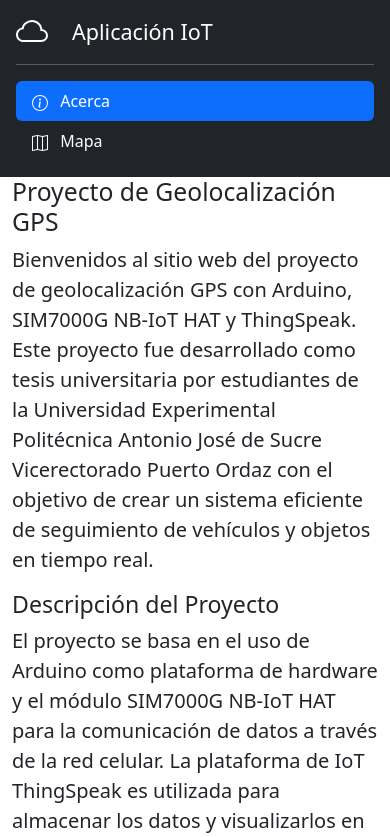
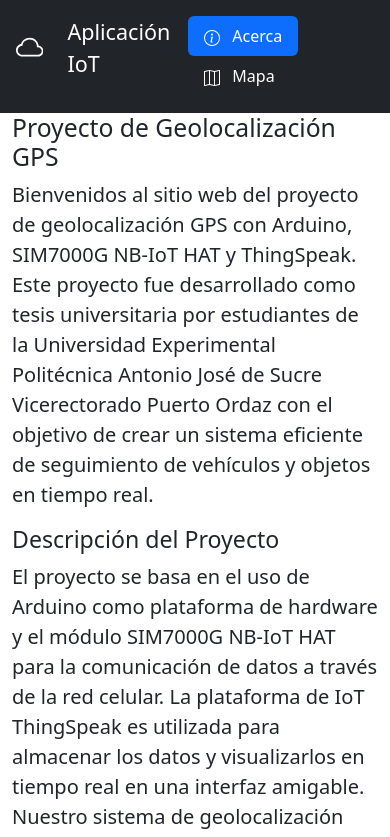
Before and after one commit to yarlyn28/gps-web, a plain HTML site: page index.html in a window 390 px wide. Shown: the top 837 px of the page. Drawn offline with nearby package versions, Linux system fonts and the light colour scheme; no server answers.

Commit message:
fix: layout de la navbar

```diff
--- a/index.html
+++ b/index.html
@@ -19,19 +19,21 @@
   <link rel="stylesheet" href="style.css">
 </head>
 
-<body class="">
+<body class="bg-body">
   <div class="container-lg vh-100">
-    <div class="row vh-100">
-      <aside id="default-sidebar" class="col-lg-3 flex flex-column flex-shrink-0 p-3 text-bg-dark height-100"
-        aria-label="Sidebar">
-        <div class="d-flex align-items-center mb-3 mb-md-0 me-md-auto text-white text-decoration-none">
-          <svg xmlns="http://www.w3.org/2000/svg" width="32" height="32" fill="currentColor" class="bi bi-cloud me-4" viewBox="0 0 16 16">
-  <path d="M4.406 3.342A5.53 5.53 0 0 1 8 2c2.69 0 4.923 2 5.166 4.579C14.758 6.804 16 8.137 16 9.773 16 11.569 14.502 13 12.687 13H3.781C1.708 13 0 11.366 0 9.318c0-1.763 1.266-3.223 2.942-3.593.143-.863.698-1.723 1.464-2.383zm.653.757c-.757.653-1.153 1.44-1.153 2.056v.448l-.445.049C2.064 6.805 1 7.952 1 9.318 1 10.785 2.23 12 3.781 12h8.906C13.98 12 15 10.988 15 9.773c0-1.216-1.02-2.228-2.313-2.228h-.5v-.5C12.188 4.825 10.328 3 8 3a4.53 4.53 0 0 0-2.941 1.1z"/>
+    <div class="row h-100">
+      <aside id="default-sidebar" class="col-lg-3 d-flex flex-column p-3 text-bg-dark" aria-label="Sidebar">
+        <navbar class="d-flex flex-row justify-content-between flex-lg-column .justify-content-lg-start">
+          <header class="d-flex align-items-center mb-3 mb-md-0 me-md-auto text-white text-decoration-none">
+            <svg xmlns="http://www.w3.org/2000/svg" width="32" height="32" fill="currentColor" class="bi bi-cloud me-4"
+              viewBox="0 0 16 16">
+              <path
+                d="M4.406 3.342A5.53 5.53 0 0 1 8 2c2.69 0 4.923 2 5.166 4.579C14.758 6.804 16 8.137 16 9.773 16 11.569 14.502 13 12.687 13H3.781C1.708 13 0 11.366 0 9.318c0-1.763 1.266-3.223 2.942-3.593.143-.863.698-1.723 1.464-2.383zm.653.757c-.757.653-1.153 1.44-1.153 2.056v.448l-.445.049C2.064 6.805 1 7.952 1 9.318 1 10.785 2.23 12 3.781 12h8.906C13.98 12 15 10.988 15 9.773c0-1.216-1.02-2.228-2.313-2.228h-.5v-.5C12.188 4.825 10.328 3 8 3a4.53 4.53 0 0 0-2.941 1.1z" />
             </svg>
             <span class="fs-4">Aplicación IoT</span>
-        </div>
-        <hr>
-        <ul class="nav nav-pills flex-column mb-auto">
+          </header>
+          <hr class="d-none d-lg-block">
+          <ul class="nav nav-pills flex-lg-column  mb-auto">
             <li>
               <a id="link-acerca" class="nav-link text-white" href="#">
                 <svg xmlns="http://www.w3.org/2000/svg" width="16" height="16" fill="currentColor"
@@ -54,6 +56,7 @@
               </a>
             </li>
           </ul>
+        </navbar>
         <div id="plugin-mapa">
           <hr>
           <label for="select-year" class="">Selecciona un
```
Lines whose indentation alone changed are shown as unchanged.
